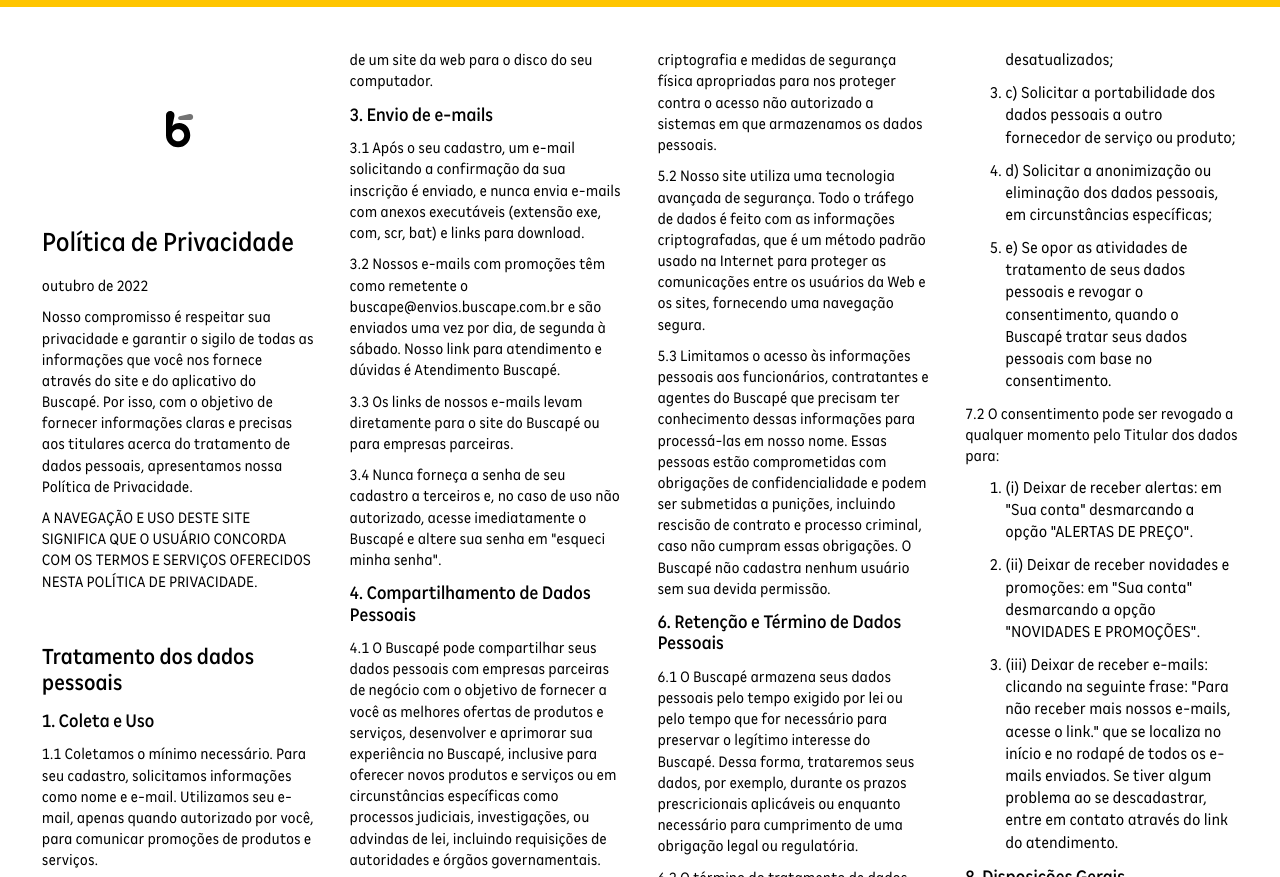
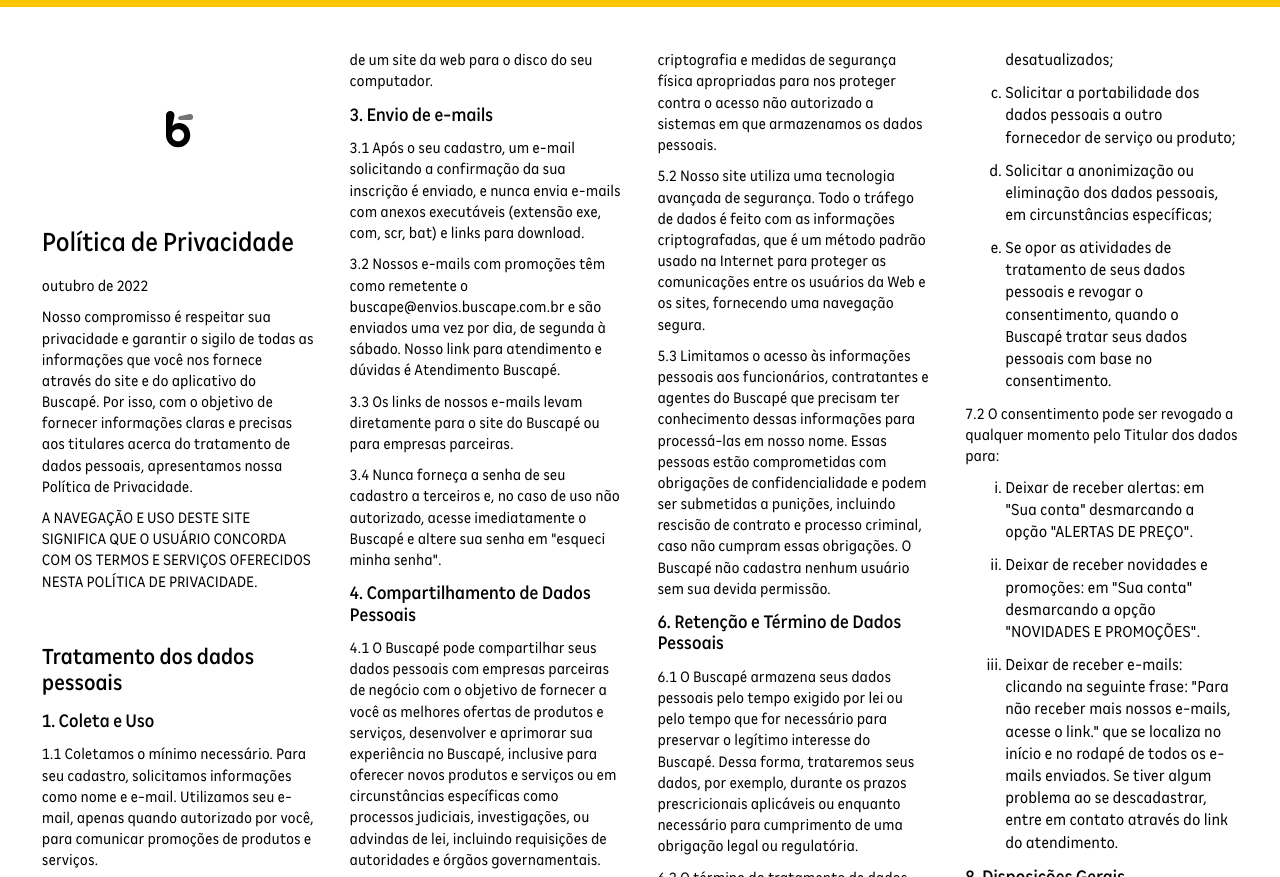
Before and after one commit to gabrielmagmag/minha-conta, a plain HTML site: page index.html in a window 1280 px wide. Shown: the part 74-951 px from the top of the page. Drawn offline with Linux system fonts and the light colour scheme.

Commit message:
type="a"

```diff
--- a/index.html
+++ b/index.html
@@ -237,18 +237,18 @@
       <p>6.2 O término do tratamento de dados pessoais poderá ocorrer quando o Titular exercer seu direito de solicitar o fim do tratamento e a exclusão de seus dados pessoais ou quando houver determinação legal neste sentido.</p>
       <h3>7. Direitos dos Titulares dos Dados Pessoais</h3>
       <p>7.1 A lei de proteção de dados prevê aos Titulares direitos em relação aos seus dados pessoais, quais sejam:</p>
-      <ol>
-        <li>a) Solicitar o acesso aos dados pessoais e a confirmação da existência de tratamento de dados pessoais;</li>
-        <li>b) Solicitar a correção de dados incompletos, inexatos ou desatualizados;</li>
-        <li>c) Solicitar a portabilidade dos dados pessoais a outro fornecedor de serviço ou produto;</li>
-        <li>d) Solicitar a anonimização ou eliminação dos dados pessoais, em circunstâncias específicas;</li>
-        <li>e) Se opor as atividades de tratamento de seus dados pessoais e revogar o consentimento, quando o Buscapé tratar seus dados pessoais com base no consentimento.</li>
+      <ol type="a">
+        <li>Solicitar o acesso aos dados pessoais e a confirmação da existência de tratamento de dados pessoais;</li>
+        <li>Solicitar a correção de dados incompletos, inexatos ou desatualizados;</li>
+        <li>Solicitar a portabilidade dos dados pessoais a outro fornecedor de serviço ou produto;</li>
+        <li>Solicitar a anonimização ou eliminação dos dados pessoais, em circunstâncias específicas;</li>
+        <li>Se opor as atividades de tratamento de seus dados pessoais e revogar o consentimento, quando o Buscapé tratar seus dados pessoais com base no consentimento.</li>
       </ol>
       <p>7.2 O consentimento pode ser revogado a qualquer momento pelo Titular dos dados para:</p>
-      <ol>
-        <li>(i) Deixar de receber alertas: em "Sua conta" desmarcando a opção "ALERTAS DE PREÇO".</li>
-        <li>(ii) Deixar de receber novidades e promoções: em "Sua conta" desmarcando a opção "NOVIDADES E PROMOÇÕES".</li>
-        <li>(iii) Deixar de receber e-mails: clicando na seguinte frase: "Para não receber mais nossos e-mails, acesse o link." que se localiza no início e no rodapé de todos os e-mails enviados. Se tiver algum problema ao se descadastrar, entre em contato através do link do atendimento.</li>
+      <ol type="i">
+        <li>Deixar de receber alertas: em "Sua conta" desmarcando a opção "ALERTAS DE PREÇO".</li>
+        <li>Deixar de receber novidades e promoções: em "Sua conta" desmarcando a opção "NOVIDADES E PROMOÇÕES".</li>
+        <li>Deixar de receber e-mails: clicando na seguinte frase: "Para não receber mais nossos e-mails, acesse o link." que se localiza no início e no rodapé de todos os e-mails enviados. Se tiver algum problema ao se descadastrar, entre em contato através do link do atendimento.</li>
       </ol>
       <h3>8. Disposições Gerais</h3>
       <p>8.1 Esta Política de Privacidade pode ser alterada periodicamente. Publicaremos todas as alterações da Política de Privacidade no site e app do Buscapé. Se as alterações forem significativas, colocaremos um aviso com mais destaque, incluindo, para alguns serviços, notificação por e-mail das alterações da Política de Privacidade. </p>
```
